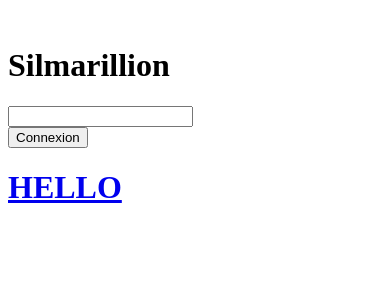
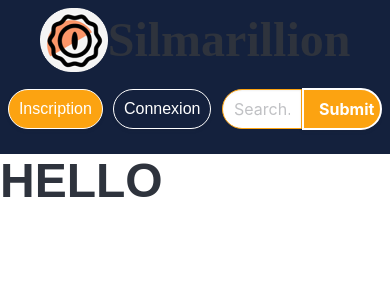
Before and after one commit to fvancamp5/Mediatheque_Silmarillion, a Symfony app: template templates/search/index.html.twig in a window 390 px wide. Shown: the top 300 px of the page. Run offline with Twig, Linux system fonts and the light colour scheme; the template is opened without the code that fills it, so the values that code supplies are empty; some libraries are stand-ins or nearby versions.

Commit message:
first templates and routes

```diff
--- a/composer.json
+++ b/composer.json
@@ -7,6 +7,7 @@
         "php": ">=8.2",
         "ext-ctype": "*",
         "ext-iconv": "*",
+        "symfony/asset": "7.2.*",
         "symfony/console": "7.2.*",
         "symfony/dotenv": "7.2.*",
         "symfony/flex": "^2",
--- /dev/null
+++ b/public/style/webstyle.css
@@ -0,0 +1,220 @@
+@import "https://cdn.jsdelivr.net/npm/bulma@1.0.2/css/bulma.min.css";
+
+:root {
+    --blue : #14213D;
+    --yellow : #FCA311;
+}
+
+
+header {
+    background-color: var(--blue);
+    color: white !important;
+    width: 100%;
+    height: auto;
+    padding: 0.5rem;
+    overflow: hidden;
+    box-sizing: border-box;
+    display: flex;
+    flex-wrap: wrap;
+    justify-content: space-between;
+    align-items: center;
+}
+
+header a {
+    justify-self: left;
+    display: flex;
+    flex: 0 0 auto;
+}
+
+.nav{
+    flex: auto;
+    margin-left: auto;
+    display: inline-flex;
+    flex-wrap: nowrap;
+    border: #FCA311 solid 0.125rem;
+    justify-content: center;
+
+}
+.nav-search {
+    flex: 1;
+    display: flex;
+    align-items: center;
+    justify-content: flex-start;
+    margin-left: 1rem;
+    max-width: 1080px;
+    overflow: hidden;
+}
+
+.nav-search input[type="text"]{
+    border-radius: 30rem 0 0 30rem;
+}
+.nav-search input[type="submit"]{
+    border-radius: 0 30rem 30rem 0;
+    background-color: var(--yellow);
+    color: white;
+    height: auto;
+    border: white solid 0.125rem;
+    font-weight: bold;
+}
+.nav-search input[type="submit"]:hover {
+    font-weight: bold;
+}
+.nav-search input[type="submit"]:active {
+    background: var(--blue);
+}
+
+body {
+    width: 100%;
+    height: 100%;
+    display: flex;
+    flex-direction: column;
+    flex-wrap: wrap;
+    background: white;
+    color: var(--blue);
+    font-family: 'Arial', sans-serif;
+}
+
+h1{
+    color: var(--blue);
+    font-size: 2.5rem;
+    font-weight: bold;
+}
+
+img {
+    max-width: 100%;
+    max-height: 100%;
+}
+
+form input[type="text"]{
+    color: var(--blue)!important;
+}
+
+.input.is-primary{
+    border-color:  var(--yellow);
+    outline: none;
+    height: auto !important;
+}
+.input.is-primary:focus {
+    border: 2px solid var(--blue);
+    box-shadow: 0 0 2px var(--blue);
+}
+.input.is-primary:not([value = ""]) {
+    background: white;
+}
+
+
+.cell {
+    justify-items: center;
+}
+
+.are-medium {
+    padding: 0 1rem;
+}
+
+.button{
+    background-color: var(--blue);
+    color: white;
+    height: auto;
+    border: white solid 1px ;
+    border-radius: 2rem;
+}
+#Inscription {
+    background-color: var(--yellow)!important;
+}
+
+.button:hover {
+    font-weight: bold;
+}
+
+.button:active {
+    background: var(--yellow);
+}
+#Inscription:active {
+    background: var(--blue)!important;
+}
+
+.logo {
+    max-width: 100%;
+    max-height: 100%;
+    height: 4rem;
+    text-align: center;
+    align-items: center;
+    font-family: "Princess Sofia" ;
+}
+
+@media (max-width: 768px) {
+    header {
+        flex-wrap: wrap;
+        padding: 0.01rem;
+    }
+
+    .nav {
+        width: 100%;
+        justify-content: center;
+        align-items: center;
+        margin-left: 0;
+        border: none;
+        flex-wrap: wrap;
+    }
+
+    .nav-search {
+        width: 100%;
+        margin: 0.5rem 0;
+        flex-wrap: nowrap;
+    }
+
+    .nav-search input[type="text"] {
+        width: 100%;
+    }
+
+    .nav-search input[type="submit"] {
+        width: 30%;
+    }
+
+    .are-medium {
+        padding: 0.01rem;
+    }
+
+    .button {
+        width: 100%;
+        height: auto;
+    }
+}
+
+@media (max-width: 460px) {
+    header {
+        flex-direction: column;
+        align-items: center;
+        padding: 0.5rem;
+    }
+
+    .nav {
+        flex-wrap: wrap;
+        align-items: center;
+        width: 100%;
+    }
+
+    .nav-search {
+        flex-wrap: nowrap;
+        align-items: center;
+        width: 100%;
+    }
+
+    .nav-search input[type="text"] {
+        width: 100%;
+        margin: 0.5rem 0;
+    }
+
+    .nav-search input[type="submit"] {
+        width: 50%;
+        margin: 0.5rem 0;
+    }
+
+    .button {
+        width: 90%;
+    }
+
+    h1 {
+        font-size: 1.5rem;
+    }
+}
--- a/src/Controller/HomeController.php
+++ b/src/Controller/HomeController.php
@@ -12,9 +12,10 @@
 
     #[Route('/', name: 'home')]
 
-    function index(): Response {
+    function index(Request $request): Response {
         return $this->render('home/index.html.twig', [
-            'page_name' => 'Accueil'
+            'page_name' => 'Accueil',
+            'user' => $request->query->get('user')
         ]);
     }
 }
--- a/src/Controller/SearchController.php
+++ b/src/Controller/SearchController.php
@@ -11,9 +11,10 @@
 final class SearchController extends AbstractController
 {
     #[Route('/recherche', name: 'search')]
-    public function index(): Response {
+    public function index(Request $request): Response {
         return $this->render('search/index.html.twig', [
-            'page_name' => 'Recherche'
+            'page_name' => 'Recherche',
+            'user' => $request->query->get('user')
         ]);
     }
 }
--- a/templates/base.html.twig
+++ b/templates/base.html.twig
@@ -4,24 +4,39 @@
         <meta charset="UTF-8">
         <meta name="viewport" content="width=device-width, initial-scale=1">
         <title>{% block title%} {% endblock %}</title>
-
+        <link rel="stylesheet" href="{{ asset('style/webstyle.css') }}">
     </head>
     <body>
         <header>
-            <div class="logo">
-                <img src="" >
-            </div>
-            <div class="cell">
+            <a href="{{ url('home') }}" class="logo">
+                <img src="{{ asset('images/logo.png') }}" alt="Logo" >
                 <h1 class="title is-1"> Silmarillion </h1>
-            </div>
+            </a>
+            <div class = "nav">
                 <div class="are-medium">
                     <a href="{{ url('inscription') }}" >
-                <input class="button" id="Inscription" />
+                    <button class="button" id="Inscription" >Inscription</button>
+                    </a>
                 </div>
+                {% if user %}
+                    <div class="are-medium">
+                        <a href="{{ url('home') }}" >
+                            <button class="button" id="Deconnexion">Deconnexion</button>
+                        </a>
+                    </div>
+                {% else %}
                     <div class="are-medium">
                         <a href="{{ url('connexion') }}" >
-                <button class="button" id="Connexion" >Connexion</button>
+                            <button class="button" id="Connexion">Connexion</button>
+                        </a>
                     </div>
+                {% endif %}
+                <form action="{{ url('search') }}" method="get" class="nav-search">
+                    <input type="text" name="query" placeholder="Search..." class="input is-primary">
+                    <input type="submit" class="button">
+                </form>
+            </div>
+
         </header>
         <main id="main">
             {% block body %}
--- a/templates/search/index.html.twig
+++ b/templates/search/index.html.twig
@@ -5,6 +5,6 @@
 {% endblock %}
 
 {% block body %}
-    <h1>HELLO</h1>
+    <h1 class="title is-1">HELLO</h1>
 
 {% endblock %}
```
Also changed, not shown: src/Controller/SignController.php (+6 -4 lines), templates/sign/index.html.twig (+11 -9 lines), public/.htaccess (added), public/images/account_icon.png (added), public/images/clock_icon.png (added), public/images/ds_1.png (added), public/images/ds_3.png (added), public/images/log_bg.png (added), public/images/logo.png (added), public/images/shining.png (added), public/images/sotc.png (added), 1 other file. Lines whose indentation alone changed are shown as unchanged.
